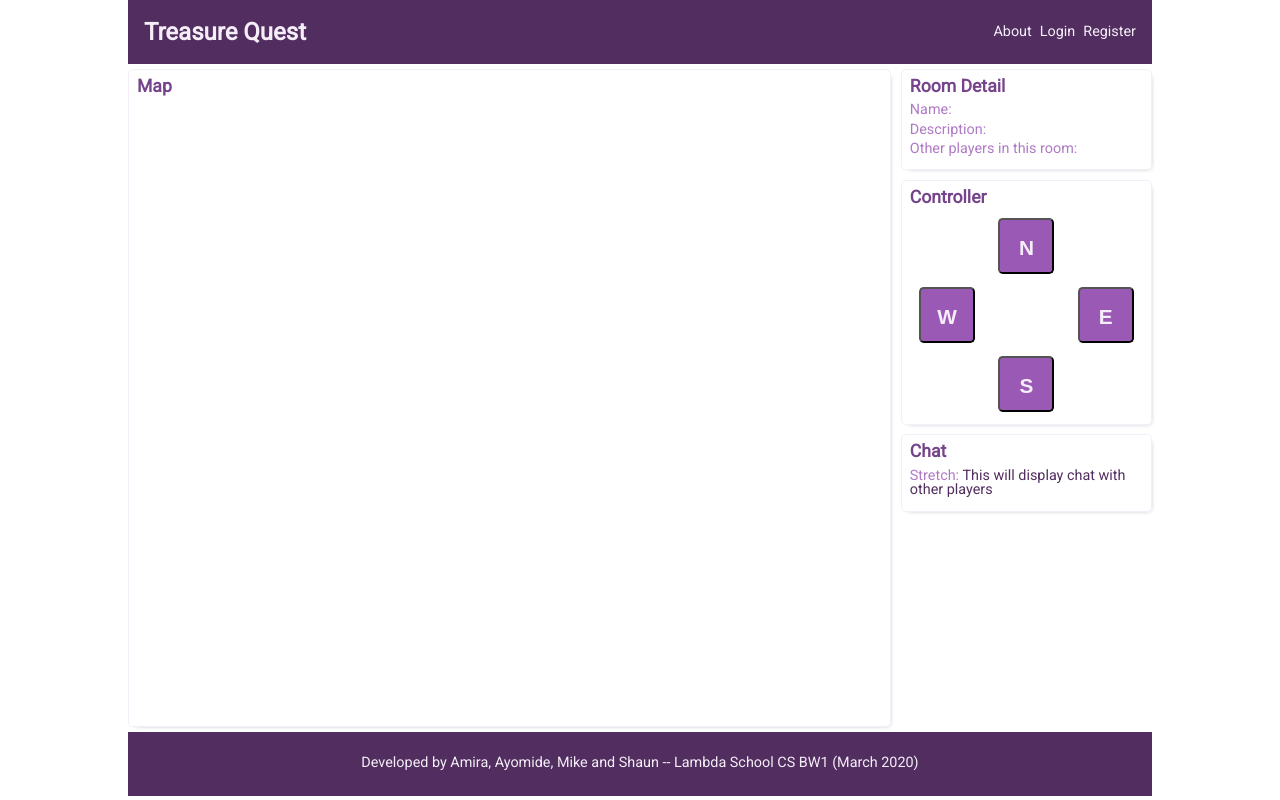
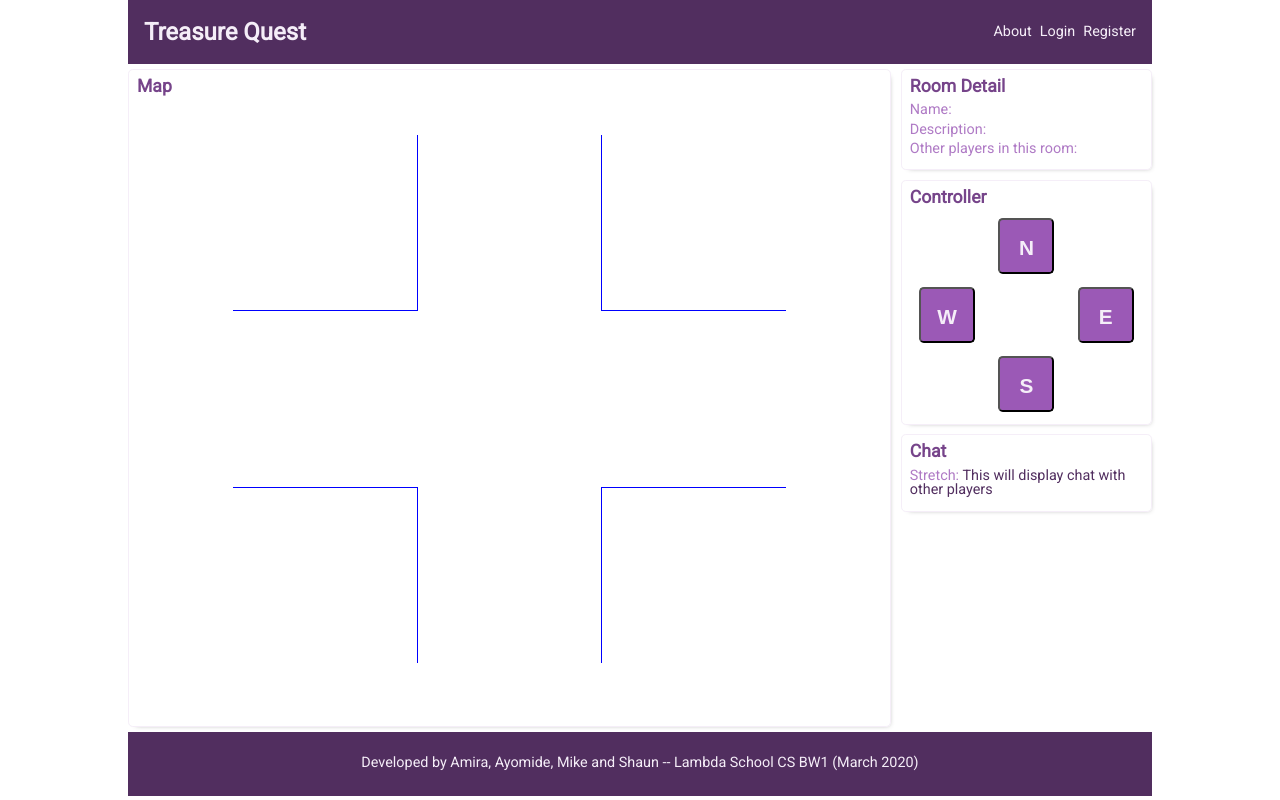
Before and after one commit to CSEU3-mud-sama/front-end, a React (Create React App) app: page / in a window 1280 px wide. Built offline with nearby package versions, Linux system fonts and the light colour scheme; no server answers.

Commit message:
Map grid

```diff
--- a/src/components/Map.jsx
+++ b/src/components/Map.jsx
@@ -1,11 +1,60 @@
 import React from 'react';
+import styled from 'styled-components';
 
 import LeftPanel from '../styles/LeftPanel'
+
+const StyledMap = styled.div`
+    display: flex;
+    flex-direction: column;
+    padding: 2rem 6rem;
+
+    .row {
+        display: flex;
+        height: 11rem;
+    }
+
+    .cell {
+        flex-grow: 1;
+    }
+
+    .top {
+        border-bottom: 1px solid blue;
+    }
+
+    .bottom {
+        border-top: 1px solid blue;
+    }
+
+    .left {
+        border-right: 1px solid blue;
+    }
+
+    .right {
+        border-left: 1px solid blue;
+    }
+`
 
 function Map(props) {
     return (
         <LeftPanel>
             <h2>Map</h2>
+            <StyledMap>
+                <div className='row'>
+                    <div className='cell top left'></div>
+                    <div className='cell center'></div>
+                    <div className='cell top right'></div>
+                </div>
+                <div className='row'>
+                    <div className='cell mid'></div>
+                    <div className='cell mid center'></div>
+                    <div className='cell mid'></div>
+                </div>
+                <div className='row'>
+                    <div className='cell bottom left'></div>
+                    <div className='cell center'></div>
+                    <div className='cell bottom right'></div>
+                </div>
+            </StyledMap>
         </LeftPanel>
     );
 }
```
